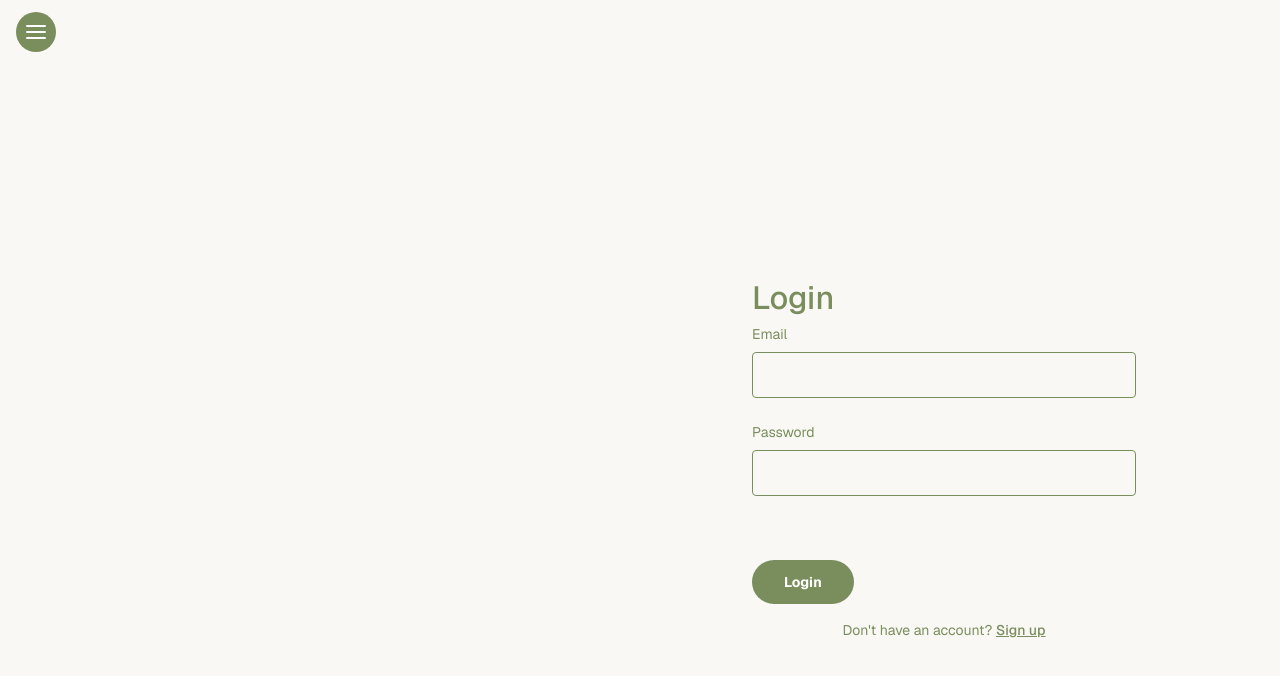
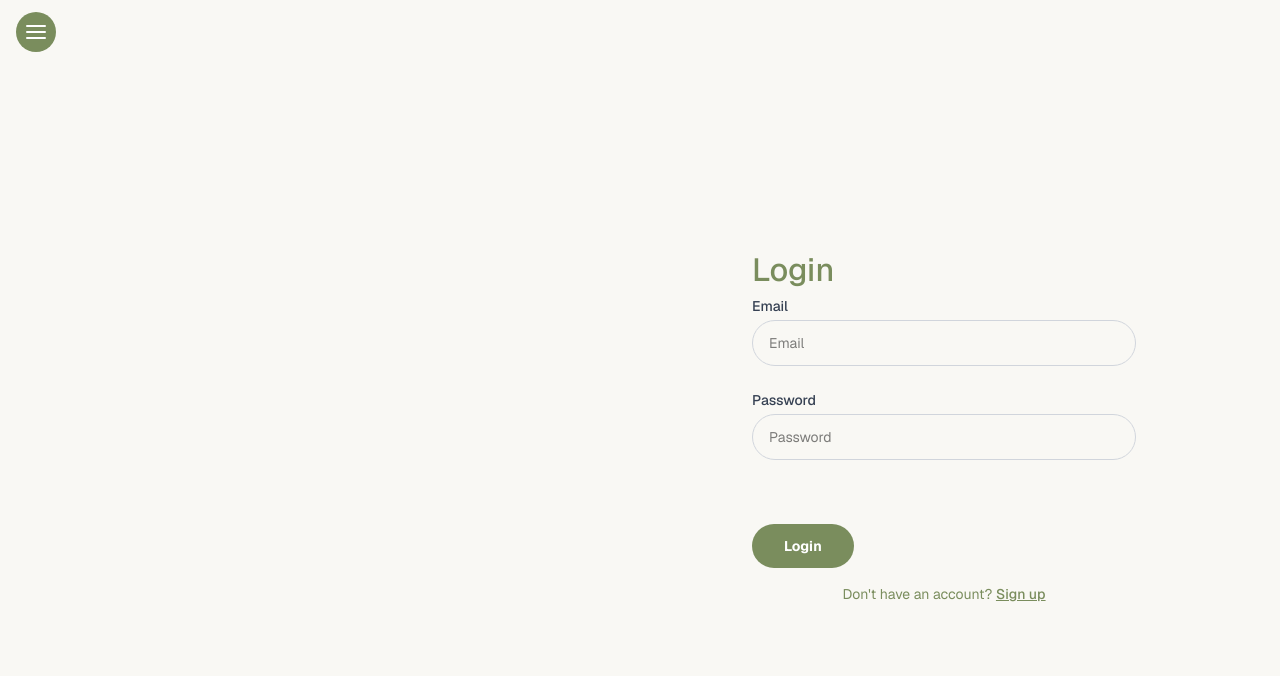
Before and after one commit to julian919/homeplant-io, a Next.js app: page /login in a window 1280 px wide. Shown: the top 676 px of the page. Built offline with nearby package versions, Linux system fonts and the light colour scheme; no server answers.

Commit message:
Add primary input component

```diff
--- a/app/layout.tsx
+++ b/app/layout.tsx
@@ -31,13 +31,13 @@ export default function RootLayout({
   children: React.ReactNode;
 }>) {
   return (
-    <html lang="en">
+    <html lang="en" className="h-full">
       <body
         suppressHydrationWarning={true}
-        className={`${geist.className} antialiased bg-[#F9F8F4] min-h-screen`}
+        className={`${geist.className} antialiased bg-[#F9F8F4] h-full flex flex-col`}
       >
         <Header />
-        <main>{children}</main>
+        <main className="flex-grow">{children}</main>
       </body>
     </html>
   );
--- a/app/login/page.tsx
+++ b/app/login/page.tsx
@@ -1,4 +1,5 @@
 import PrimaryButton from '@/components/common/buttons/PrimaryButton';
+import PrimaryInput from '@/components/common/inputs/PrimaryInput';
 import styles from './page.module.scss';
 import { getI18n } from '@/utils/translations';
 
@@ -6,7 +7,7 @@ export default async function LoginPage() {
   const t = await getI18n();
 
   return (
-    <div className="flex h-screen">
+    <div className="flex h-full">
       <div
         className={`hidden lg:block lg:flex-1 bg-cover bg-center ${styles.imageContainer} ${styles['fade-in']}`}
         style={{
@@ -26,19 +27,25 @@ export default async function LoginPage() {
             className={`mb-6 ${styles['fade-in']}`}
             style={{ animationDelay: '0.6s' }}
           >
-            <label htmlFor="email" className={styles.label}>
-              {t('email')}
-            </label>
-            <input type="email" id="email" className={styles.input} />
+            <PrimaryInput
+              id="email"
+              name="email"
+              type="email"
+              label={t('email')}
+              placeholder={t('email')}
+            />
           </div>
           <div
             className={`mb-6 ${styles['fade-in']}`}
             style={{ animationDelay: '0.8s' }}
           >
-            <label htmlFor="password" className={styles.label}>
-              {t('password')}
-            </label>
-            <input type="password" id="password" className={styles.input} />
+            <PrimaryInput
+              id="password"
+              name="password"
+              type="password"
+              label={t('password')}
+              placeholder={t('password')}
+            />
           </div>
           <div
             className={`mt-8 ${styles['fade-in']}`}
--- /dev/null
+++ b/components/common/inputs/PrimaryInput.tsx
@@ -0,0 +1,39 @@
+import React from 'react';
+
+interface PrimaryInputProps extends React.InputHTMLAttributes<HTMLInputElement> {
+  label?: string;
+  error?: string;
+}
+
+const PrimaryInput: React.FC<PrimaryInputProps> = ({
+  label,
+  error,
+  ...props
+}) => {
+  const generatedId = React.useId();
+  const inputId = props.id || generatedId;
+  return (
+    <div className="w-full">
+      {label && (
+        <label
+          htmlFor={inputId}
+          className="block text-sm font-medium text-gray-700 mb-1"
+        >
+          {label}
+        </label>
+      )}
+      <input
+        id={inputId}
+        className={`border rounded-full py-3 px-4 w-full focus:outline-none focus:ring-2 ${
+          error
+            ? 'border-red-500 focus:ring-red-500'
+            : 'border-gray-300 focus:ring-[#7A8D5D]'
+        }`}
+        {...props}
+      />
+      {error && <p className="mt-2 text-sm text-red-600">{error}</p>}
+    </div>
+  );
+};
+
+export default PrimaryInput;
```
